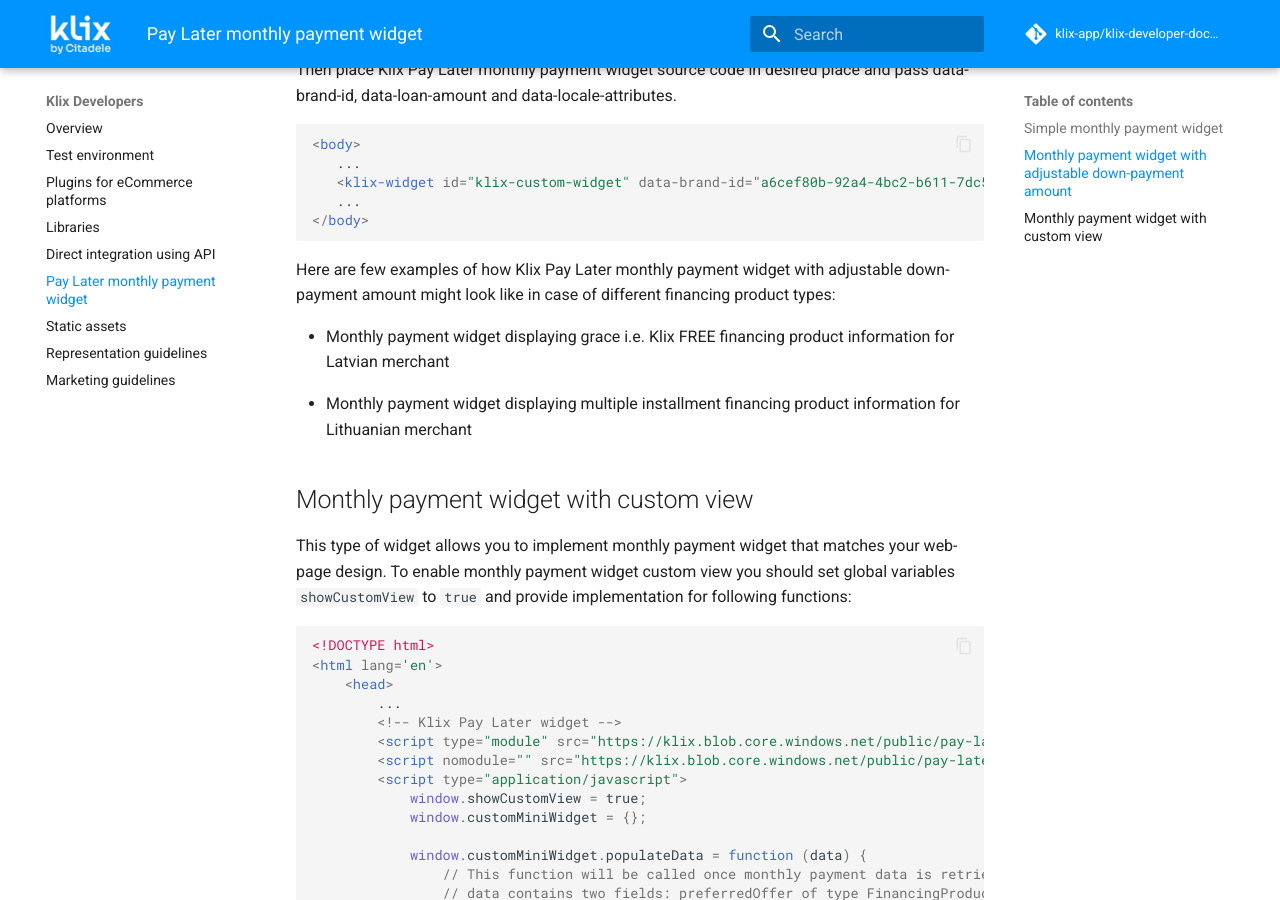
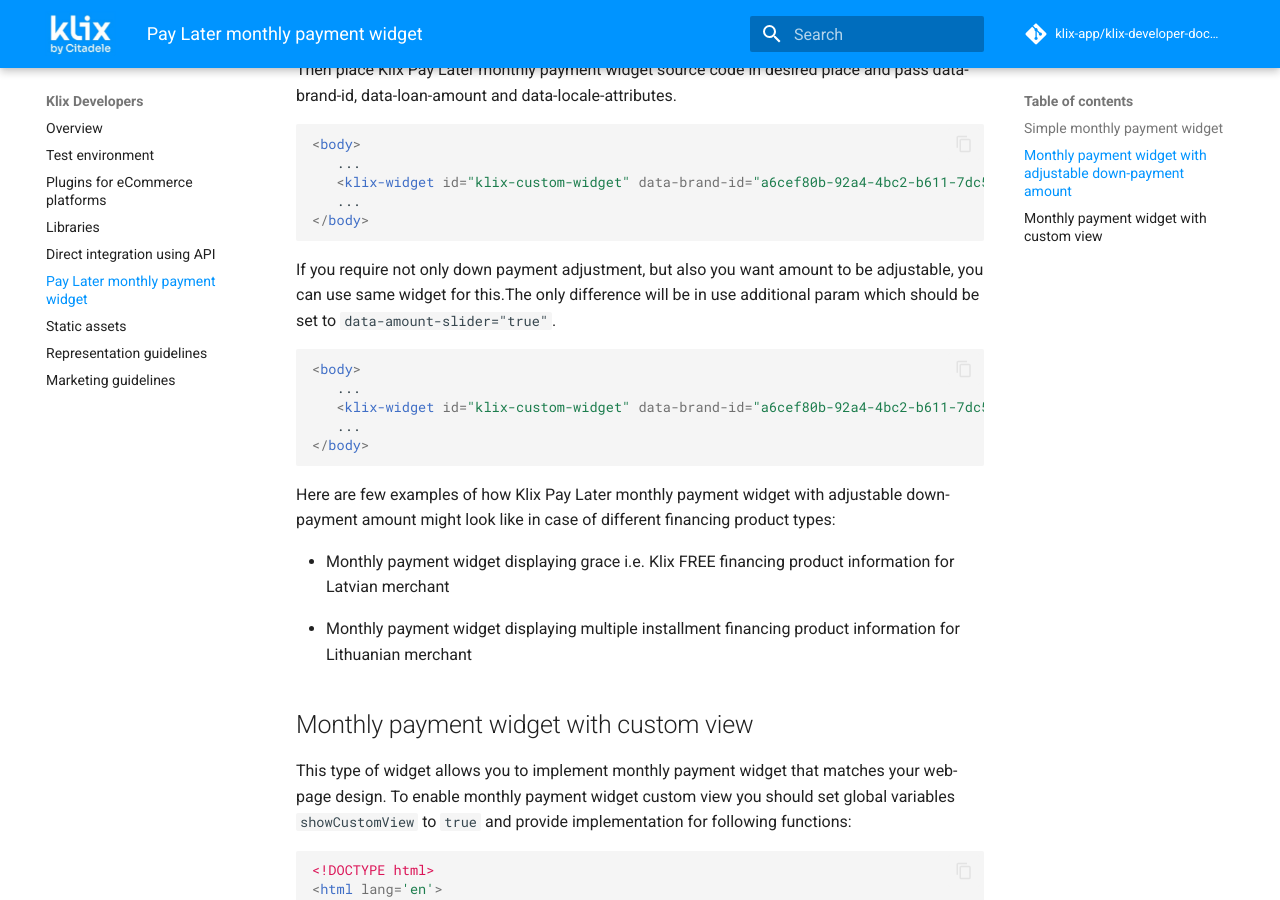
Before and after one commit to klix-app/klix-developer-documentation-website, an MkDocs documentation site: the page built from docs/pay-later-widget.md, in a window 1280 px wide and 900 px high, scrolled down 2694 px. Built offline with MkDocs 1.6.1 and Material for MkDocs 9.7.7, drawn with Linux system fonts in a browser that asks for light colours; a script that is not in the unit is left out; comment, search, counter and statistics services are not loaded.

Commit message:
barcelona widget documentation update

````diff
--- a/docs/pay-later-widget.md
+++ b/docs/pay-later-widget.md
@@ -124,6 +124,16 @@
 </body>
 ```
 
+If you require not only down payment adjustment, but also you want amount to be adjustable, you can use same widget for this.The only difference will be in use additional param which should be set to `data-amount-slider="true"`.
+
+```html
+<body>
+   ...
+   <klix-widget id="klix-custom-widget" data-brand-id="a6cef80b-92a4-4bc2-b611-7dc597f9a999" data-loan-amount="75000" data-locale="lv" data-amount-slider="true"></klix-widget>
+   ...
+</body>
+```
+
 Here are few examples of how Klix Pay Later monthly payment widget with adjustable down-payment amount might look like in case of different financing product types:
 
 * Monthly payment widget displaying grace i.e. Klix FREE financing product information for Latvian merchant
````
